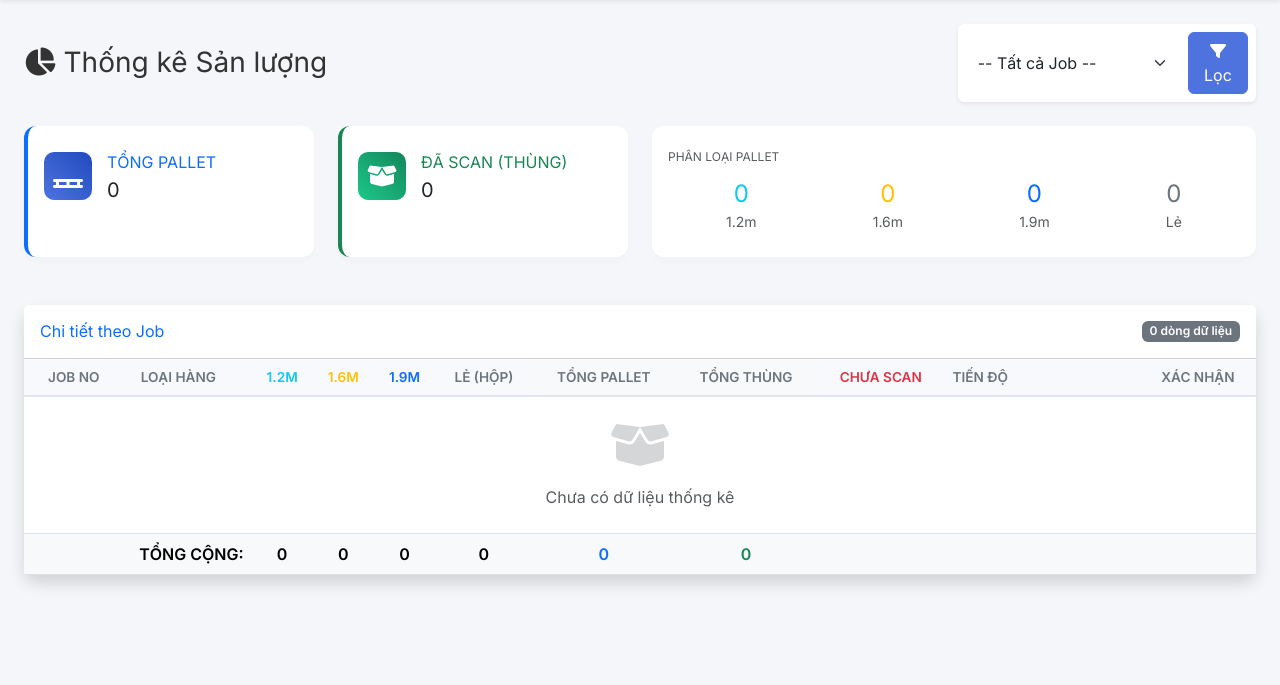
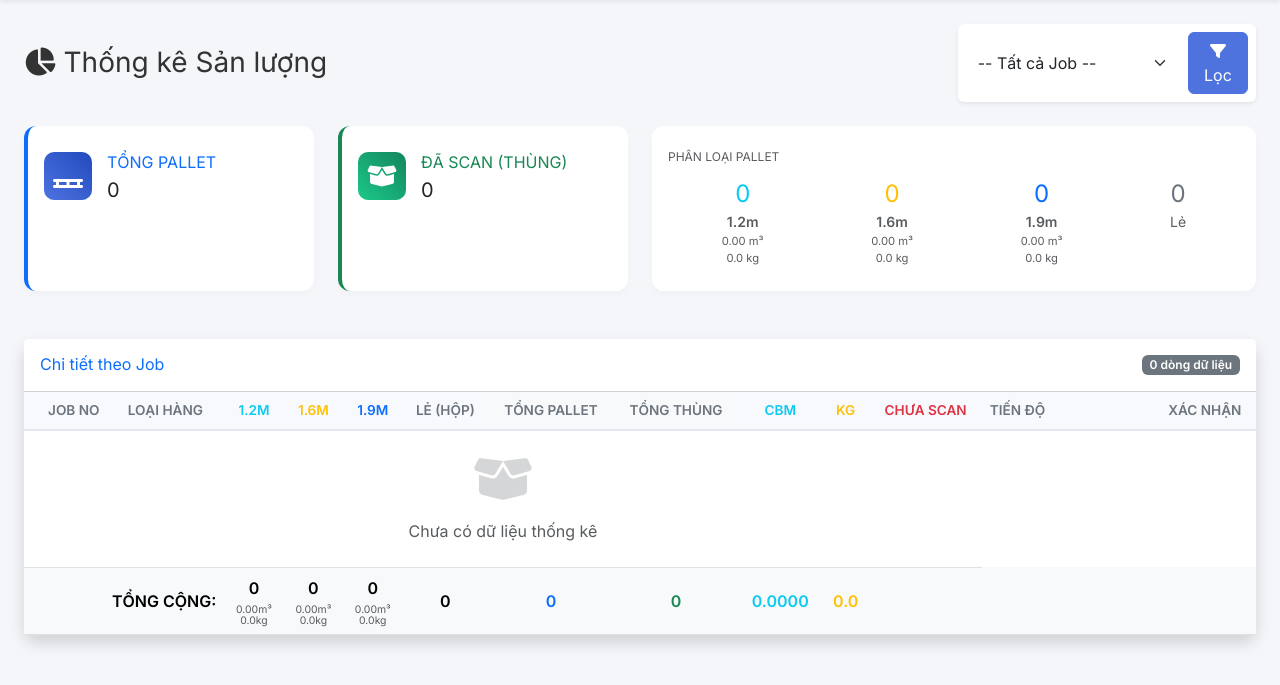
Before and after one commit to Anhcodon2020/scan, a Flask app: page /stats in a window 1280 px wide. Shown: the part 56-741 px from the top of the page. Run offline with Flask 3, Linux system fonts and the light colour scheme; a user stored in the database is signed in; parts of the project's set-up code (start-up, migrations or seed data) failed here and were passed over.

Commit message:
add cbm,weight

```diff
--- a/app.py
+++ b/app.py
@@ -623,29 +623,38 @@ def stats():
     ).all()
 
     stats_data = {}
-    grand_total = {'1.2': 0, '1.6': 0, '1.9': 0, 'loose': 0, 'total': 0, 'total_box': 0}
+    grand_total = {'1.2': 0, '1.6': 0, '1.9': 0, 'loose': 0, 'total': 0, 'total_box': 0, 'total_cbm': 0, 'total_weight': 0}
 
     for job_no, job_type, pallet_no, p_type, sscc_count, confirm in pallets:
         # Key: (Job No, Job Type)
         key = (job_no, job_type)
 
         if key not in stats_data:
-            stats_data[key] = {'1.2': 0, '1.6': 0, '1.9': 0, 'loose': 0, 'total': 0, 'total_box': 0, 'confirm': 'N'}
+            stats_data[key] = {'1.2': 0, '1.6': 0, '1.9': 0, 'loose': 0, 'total': 0, 'total_box': 0, 'confirm': 'N', 'cbm': 0, 'weight': 0}
 
         p_type_str = str(p_type) if p_type else ''
 
         # Nếu là loose hoặc loosecarton thì tính theo số lượng SSCC, ngược lại tính là 1 pallet
         increment = sscc_count if 'loose' in p_type_str.lower() else 1
+
+        curr_cbm = 0
+        curr_weight = 0
 
         if '1.2' in p_type_str:
             stats_data[key]['1.2'] += increment
             grand_total['1.2'] += increment
+            curr_cbm = increment * 0.1404
+            curr_weight = increment * 15.5
         elif '1.6' in p_type_str:
             stats_data[key]['1.6'] += increment
             grand_total['1.6'] += increment
+            curr_cbm = increment * 0.1872
+            curr_weight = increment * 20.5
         elif '1.9' in p_type_str:
             stats_data[key]['1.9'] += increment
             grand_total['1.9'] += increment
+            curr_cbm = increment * 0.2223
+            curr_weight = increment * 22
         else:
             stats_data[key]['loose'] += increment
             grand_total['loose'] += increment
@@ -654,6 +663,12 @@ def stats():
         grand_total['total'] += increment
         stats_data[key]['total_box'] += sscc_count
         grand_total['total_box'] += sscc_count
+
+        # Cộng dồn CBM và Weight
+        stats_data[key]['cbm'] += curr_cbm
+        stats_data[key]['weight'] += curr_weight
+        grand_total['total_cbm'] += curr_cbm
+        grand_total['total_weight'] += curr_weight
 
         if confirm == 'Y':
             stats_data[key]['confirm'] = 'Y'
@@ -679,7 +694,7 @@ def stats():
 
         # [FIX] Đảm bảo Job có hàng tồn nhưng chưa scan pallet nào vẫn hiện lên bảng
         if key not in stats_data:
-            stats_data[key] = {'1.2': 0, '1.6': 0, '1.9': 0, 'loose': 0, 'total': 0, 'total_box': 0, 'confirm': 'N'}
+            stats_data[key] = {'1.2': 0, '1.6': 0, '1.9': 0, 'loose': 0, 'total': 0, 'total_box': 0, 'confirm': 'N', 'cbm': 0, 'weight': 0}
 
     return render_template('statistics.html', stats=stats_data, grand_total=grand_total, remain_stats=remain_stats,
                            jobs=job_list, selected_job=selected_job)
@@ -892,6 +907,7 @@ def export_pallet_data():
 
         writer.writerow(['Pallet No', 'Job Type', 'Pallet Type', 'SKU', 'Quantity', 'Weight (Est)', 'Tag Label', 'Job Scan'])
 
+        data_list = []
         for row in results:
             master_item = MasterData.query.filter_by(sku=row.sku).first()
             sku_weight = master_item.weight if master_item and master_item.weight else 0
@@ -899,8 +915,24 @@ def export_pallet_data():
 
             writer.writerow([row.pallet, job_type, row.pallet_type, row.sku, row.sscc_count, total_weight, row.tag_label, row.jobscan])
 
+            data_list.append({
+                'Pallet No': row.pallet,
+                'Job Type': job_type,
+                'Pallet Type': row.pallet_type,
+                'SKU': row.sku,
+                'Quantity': row.sscc_count,
+                'Weight (Est)': total_weight,
+                'Tag Label': row.tag_label,
+                'Job Scan': row.jobscan
+            })
+
+        df = pd.DataFrame(data_list)
+        output = io.BytesIO()
+        with pd.ExcelWriter(output, engine='xlsxwriter') as writer:
+            df.to_excel(writer, index=False, sheet_name='Pallet Data')
+
         output.seek(0)
-        return Response(output, mimetype="text/csv", headers={"Content-Disposition": f"attachment;filename=pallet_data_{job_type}.csv"})
+        return Response(output, mimetype="application/vnd.openxmlformats-officedocument.spreadsheetml.sheet", headers={"Content-Disposition": f"attachment;filename=pallet_data_{job_type}.xlsx"})
     except Exception as e:
         return f"Lỗi: {str(e)}", 500
 
@@ -1058,16 +1090,23 @@ def outbound_export():
                 headers={'Content-Disposition': f'attachment; filename={filename}'}
             )
         except ImportError:
-            # Fallback CSV nếu thiếu openpyxl
-            output = io.BytesIO()
-            output.write(df.to_csv(index=False).encode('utf-8-sig'))
-            output.seek(0)
-            filename = f"{jobno}.csv"
-            return Response(
-                output.getvalue(),
-                mimetype='text/csv',
-                headers={'Content-Disposition': f'attachment; filename={filename}'}
-            )
+            # Thử engine khác (xlsxwriter) nếu thiếu openpyxl
+            try:
+                import xlsxwriter  # noqa: F401
+                with pd.ExcelWriter(output, engine='xlsxwriter') as writer:
+                    df.to_excel(writer, index=False, sheet_name='Outbound')
+                output.seek(0)
+                filename = f"{jobno}.xlsx"
+                return Response(
+                    output.getvalue(),
+                    mimetype='application/vnd.openxmlformats-officedocument.spreadsheetml.sheet',
+                    headers={'Content-Disposition': f'attachment; filename={filename}'}
+                )
+            except ImportError:
+                return jsonify({
+                    'success': False,
+                    'message': 'Thiếu thư viện openpyxl hoặc xlsxwriter để xuất file Excel'
+                }), 500
     except Exception as e:
         return jsonify({'success': False, 'message': str(e)}), 500
 
--- a/templates/statistics.html
+++ b/templates/statistics.html
@@ -158,15 +158,27 @@
                         <div class="d-flex justify-content-around text-center">
                             <div>
                                 <h4 class="text-info mb-0">{{ grand_total['1.2'] }}</h4>
-                                <small class="text-muted">1.2m</small>
+                                <small class="text-muted fw-bold">1.2m</small>
+                                <div class="text-muted" style="font-size: 0.7rem;">
+                                    <div>{{ "%.2f"|format(grand_total['1.2'] * 0.1404) }} m³</div>
+                                    <div>{{ "%.1f"|format(grand_total['1.2'] * 15.5) }} kg</div>
+                                </div>
                             </div>
                             <div>
                                 <h4 class="text-warning mb-0">{{ grand_total['1.6'] }}</h4>
-                                <small class="text-muted">1.6m</small>
+                                <small class="text-muted fw-bold">1.6m</small>
+                                <div class="text-muted" style="font-size: 0.7rem;">
+                                    <div>{{ "%.2f"|format(grand_total['1.6'] * 0.1872) }} m³</div>
+                                    <div>{{ "%.1f"|format(grand_total['1.6'] * 20.5) }} kg</div>
+                                </div>
                             </div>
                             <div>
                                 <h4 class="text-primary mb-0">{{ grand_total['1.9'] }}</h4>
-                                <small class="text-muted">1.9m</small>
+                                <small class="text-muted fw-bold">1.9m</small>
+                                <div class="text-muted" style="font-size: 0.7rem;">
+                                    <div>{{ "%.2f"|format(grand_total['1.9'] * 0.2223) }} m³</div>
+                                    <div>{{ "%.1f"|format(grand_total['1.9'] * 22) }} kg</div>
+                                </div>
                             </div>
                             <div>
                                 <h4 class="text-secondary mb-0">{{ grand_total['loose'] }}</h4>
@@ -197,6 +209,8 @@
                                 <th class="text-center text-secondary">Lẻ (Hộp)</th>
                                 <th class="text-center fw-bold bg-light">Tổng Pallet</th>
                                 <th class="text-center fw-bold bg-light">Tổng Thùng</th>
+                                <th class="text-center fw-bold text-info">CBM</th>
+                                <th class="text-center fw-bold text-warning">Kg</th>
                                 <th class="text-center text-danger">Chưa Scan</th>
                                 <th style="min-width: 150px;">Tiến độ</th>
                                 <th class="text-center">Xác nhận</th>
@@ -217,12 +231,38 @@
                                     {% endif %}
                                 </td>
                                 <td><span class="badge bg-light text-dark border">{{ job_type }}</span></td>
-                                <td class="text-center text-muted">{{ data['1.2'] }}</td>
-                                <td class="text-center text-muted">{{ data['1.6'] }}</td>
-                                <td class="text-center text-muted">{{ data['1.9'] }}</td>
+                                <td class="text-center">
+                                    <div class="text-muted fw-bold">{{ data['1.2'] }}</div>
+                                    {% if data['1.2'] > 0 %}
+                                    <div style="font-size: 0.65rem; line-height: 1.1;" class="text-secondary mt-1 opacity-75">
+                                        <div>{{ "%.2f"|format(data['1.2'] * 0.1404) }}m³</div>
+                                        <div>{{ "%.1f"|format(data['1.2'] * 15.5) }}kg</div>
+                                    </div>
+                                    {% endif %}
+                                </td>
+                                <td class="text-center">
+                                    <div class="text-muted fw-bold">{{ data['1.6'] }}</div>
+                                    {% if data['1.6'] > 0 %}
+                                    <div style="font-size: 0.65rem; line-height: 1.1;" class="text-secondary mt-1 opacity-75">
+                                        <div>{{ "%.2f"|format(data['1.6'] * 0.1872) }}m³</div>
+                                        <div>{{ "%.1f"|format(data['1.6'] * 20.5) }}kg</div>
+                                    </div>
+                                    {% endif %}
+                                </td>
+                                <td class="text-center">
+                                    <div class="text-muted fw-bold">{{ data['1.9'] }}</div>
+                                    {% if data['1.9'] > 0 %}
+                                    <div style="font-size: 0.65rem; line-height: 1.1;" class="text-secondary mt-1 opacity-75">
+                                        <div>{{ "%.2f"|format(data['1.9'] * 0.2223) }}m³</div>
+                                        <div>{{ "%.1f"|format(data['1.9'] * 22) }}kg</div>
+                                    </div>
+                                    {% endif %}
+                                </td>
                                 <td class="text-center text-muted">{{ data['loose'] }}</td>
                                 <td class="text-center fw-bold">{{ data['total'] }}</td>
                                 <td class="text-center fw-bold text-success">{{ scanned }}</td>
+                                <td class="text-center text-info">{{ "%.4f"|format(data['cbm']) }}</td>
+                                <td class="text-center text-warning">{{ "%.1f"|format(data['weight']) }}</td>
                                 <td class="text-center text-danger fw-bold">{{ remain }}</td>
                                 <td class="pe-4">
                                     <div class="d-flex align-items-center">
@@ -258,12 +298,32 @@
                         <tfoot class="table-light fw-bold">
                             <tr>
                                 <td colspan="2" class="ps-4 text-end text-uppercase">Tổng cộng:</td>
-                                <td class="text-center">{{ grand_total['1.2'] }}</td>
-                                <td class="text-center">{{ grand_total['1.6'] }}</td>
-                                <td class="text-center">{{ grand_total['1.9'] }}</td>
+                                <td class="text-center">
+                                    <div>{{ grand_total['1.2'] }}</div>
+                                    <div style="font-size: 0.65rem; line-height: 1.1;" class="text-muted mt-1 fw-normal">
+                                        <div>{{ "%.2f"|format(grand_total['1.2'] * 0.1404) }}m³</div>
+                                        <div>{{ "%.1f"|format(grand_total['1.2'] * 15.5) }}kg</div>
+                                    </div>
+                                </td>
+                                <td class="text-center">
+                                    <div>{{ grand_total['1.6'] }}</div>
+                                    <div style="font-size: 0.65rem; line-height: 1.1;" class="text-muted mt-1 fw-normal">
+                                        <div>{{ "%.2f"|format(grand_total['1.6'] * 0.1872) }}m³</div>
+                                        <div>{{ "%.1f"|format(grand_total['1.6'] * 20.5) }}kg</div>
+                                    </div>
+                                </td>
+                                <td class="text-center">
+                                    <div>{{ grand_total['1.9'] }}</div>
+                                    <div style="font-size: 0.65rem; line-height: 1.1;" class="text-muted mt-1 fw-normal">
+                                        <div>{{ "%.2f"|format(grand_total['1.9'] * 0.2223) }}m³</div>
+                                        <div>{{ "%.1f"|format(grand_total['1.9'] * 22) }}kg</div>
+                                    </div>
+                                </td>
                                 <td class="text-center">{{ grand_total['loose'] }}</td>
                                 <td class="text-center text-primary">{{ grand_total['total'] }}</td>
                                 <td class="text-center text-success">{{ grand_total['total_box'] }}</td>
+                                <td class="text-center text-info">{{ "%.4f"|format(grand_total['total_cbm']) }}</td>
+                                <td class="text-center text-warning">{{ "%.1f"|format(grand_total['total_weight']) }}</td>
                                 <td class="text-center"></td>
                                 <td></td>
                                 <td></td>
```
Also changed, not shown: requirements.txt (+3 -4 lines).
